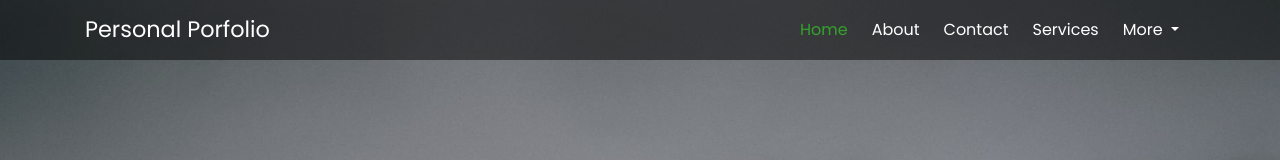
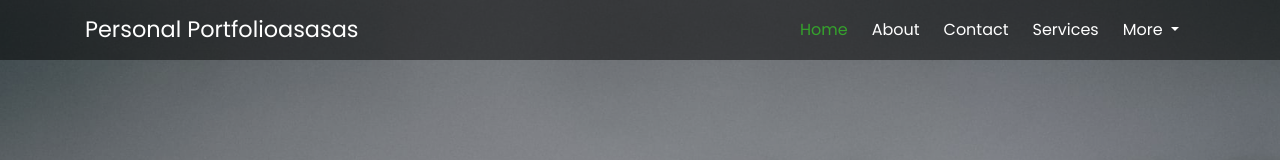
Before and after one commit to angheteja2020/angheteja2020.github.io, a plain HTML site: page index.html in a window 1280 px wide. Shown: the top 160 px of the page. Drawn offline with nearby package versions, Linux system fonts and the light colour scheme.

Commit message:
Saving to Github

```diff
--- a/index.html
+++ b/index.html
@@ -26,7 +26,7 @@
       <nav class="navbar navbar-expand-lg fixed-top">
         <!-- nav start -->
         <div class="container">
-          <a class="navbar-brand" href="index.html">Personal Porfolio</a>
+          <a class="navbar-brand" href="index.html">Personal Portfolioasasas</a>
           <button
             class="navbar-toggler"
             type="button"
```
